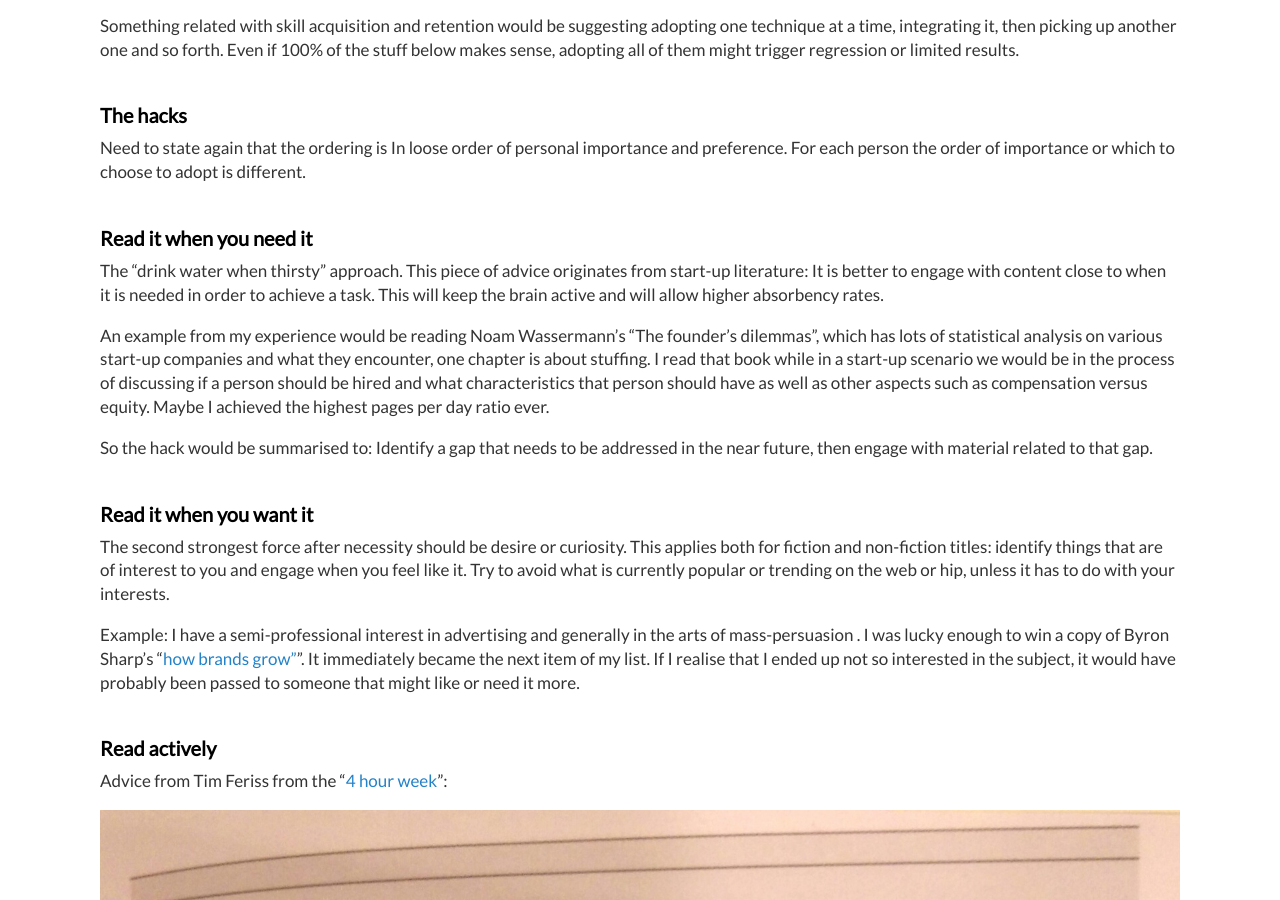
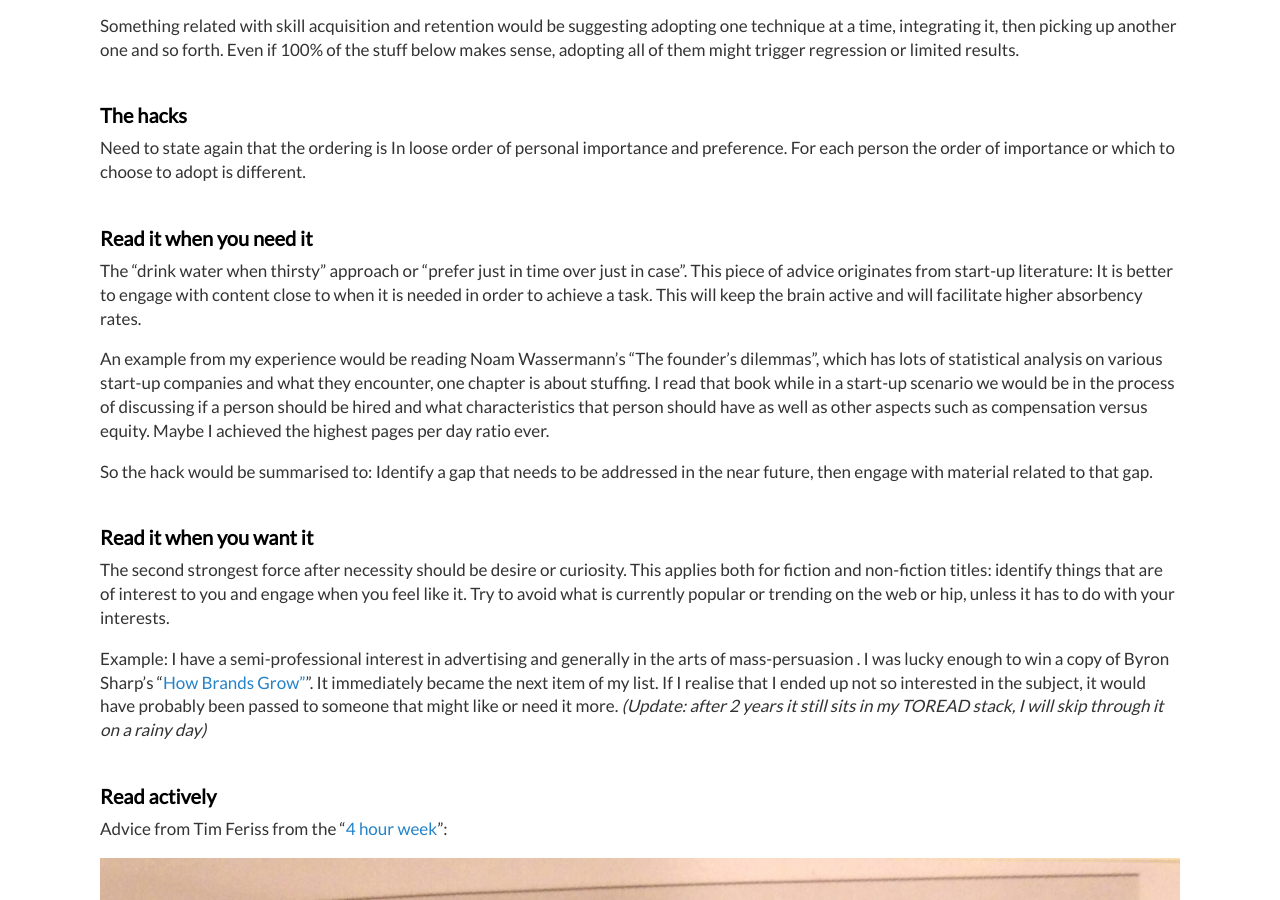
Before and after one commit to dimitrismistriotis/dimitrismistriotis.github.io, a Jekyll site: the page built from _posts/2015-08-15-reading_hacks.md, in a window 1280 px wide and 900 px high, scrolled down 482 px. Built offline with Jekyll 4.4.1, drawn with Linux system fonts in a browser that asks for light colours; some of the changed text lies outside the part shown.

Commit message:
Update 2015-08-15-reading_hacks.md

```diff
--- a/_posts/2015-08-15-reading_hacks.md
+++ b/_posts/2015-08-15-reading_hacks.md
@@ -39,10 +39,10 @@
 
 ## Read it when you need it
 
-The “drink water when thirsty” approach. This piece of advice originates from
-start-up literature: It is better to engage with content close to when it is
-needed in order to achieve a task. This will keep the brain active and will
-allow higher absorbency rates.
+The “drink water when thirsty” approach or “prefer just in time over just in
+case”. This piece of advice originates from start-up literature: It is better
+to engage with content close to when it is needed in order to achieve a task.
+This will keep the brain active and will facilitate higher absorbency rates.
 
 An example from my experience would be reading Noam Wassermann’s “The founder’s
 dilemmas”, which has lots of statistical analysis on various start-up companies
@@ -65,10 +65,11 @@
 
 Example: I have a semi-professional interest in advertising and generally in
 the arts of mass-persuasion . I was lucky enough to win a copy of Byron Sharp’s
-"[how brands grow”](http://marketinglawsofgrowth.com/)". It immediately became
+"[How Brands Grow”](http://marketinglawsofgrowth.com/)". It immediately became
 the next item of my list. If I realise that I ended up not so interested in the
 subject, it would have probably been passed to someone that might like or need
-it more.
+it more. *(Update: after 2 years it still sits in my TOREAD stack, I will skip
+through it on a rainy day)*
 
 ## Read actively
 
@@ -83,10 +84,11 @@
 focus assistance even when some distractions were around. Then adjusting the
 eyes as advised provided an additional incremental improvement.
 
-In order to be active and engaged some prefer a pen or marker to underline
-passages. An compartmental approach is to use post-its on pages. I have seen
-the latter also as a substitution for underlining for whoever does not want to
-"damage" the book.
+In order to be active and engaged some prefer to use a pencil, a pen or marker to underline
+passages, or even to write marginalia. I tend to use pencil for the first run and the other
+two for subsequent ones if they occur. An compartmental approach is to use post-its on pages.
+I have seen the latter also as a substitution for underlining for whoever does not want to
+"damage" the book, which I think it is too much - but again whatever works for you.
 
 ## Make time
 
@@ -282,3 +285,9 @@
 
 Have not yet utilised the advice here, next on the list:
 [Read to lead: how to digest books above your "level"](http://ryanholiday.net/read-to-lead-how-to-digest-books-above-your-level/), from Ryan Holiday and and [33 thoughts on reading](http://austinkleon.com/2014/10/17/33-thoughts-on-reading/) by Austin Kleon, and "[Lessons learned after 300 books in 4 years](http://www.jovicailic.org/2016/11/lessons-learned-300-books-4-years/)" from Jovica Ilic.
+
+# Appendix
+
+## Notes on e-readers
+
+TODO
```
Also changed, not shown: other parts of _posts/2015-08-15-reading_hacks.md (+4 -3 lines).
